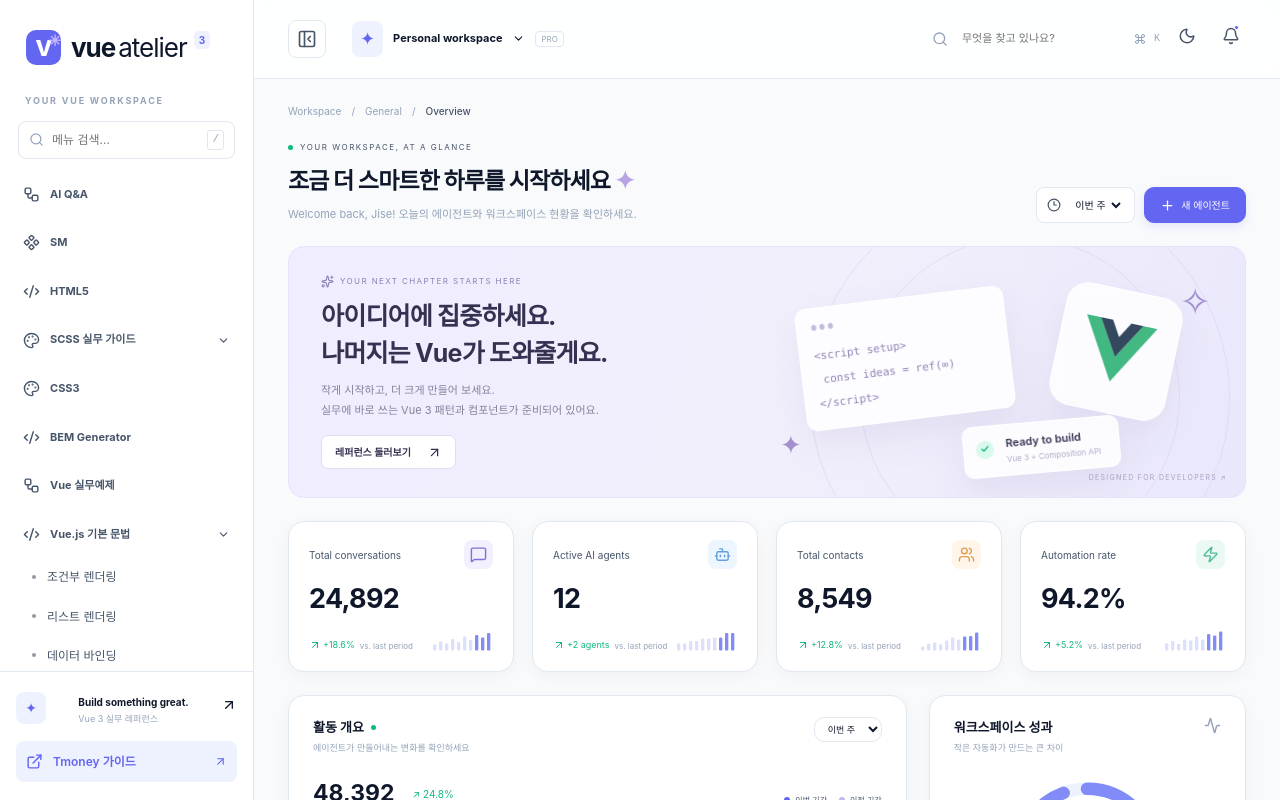
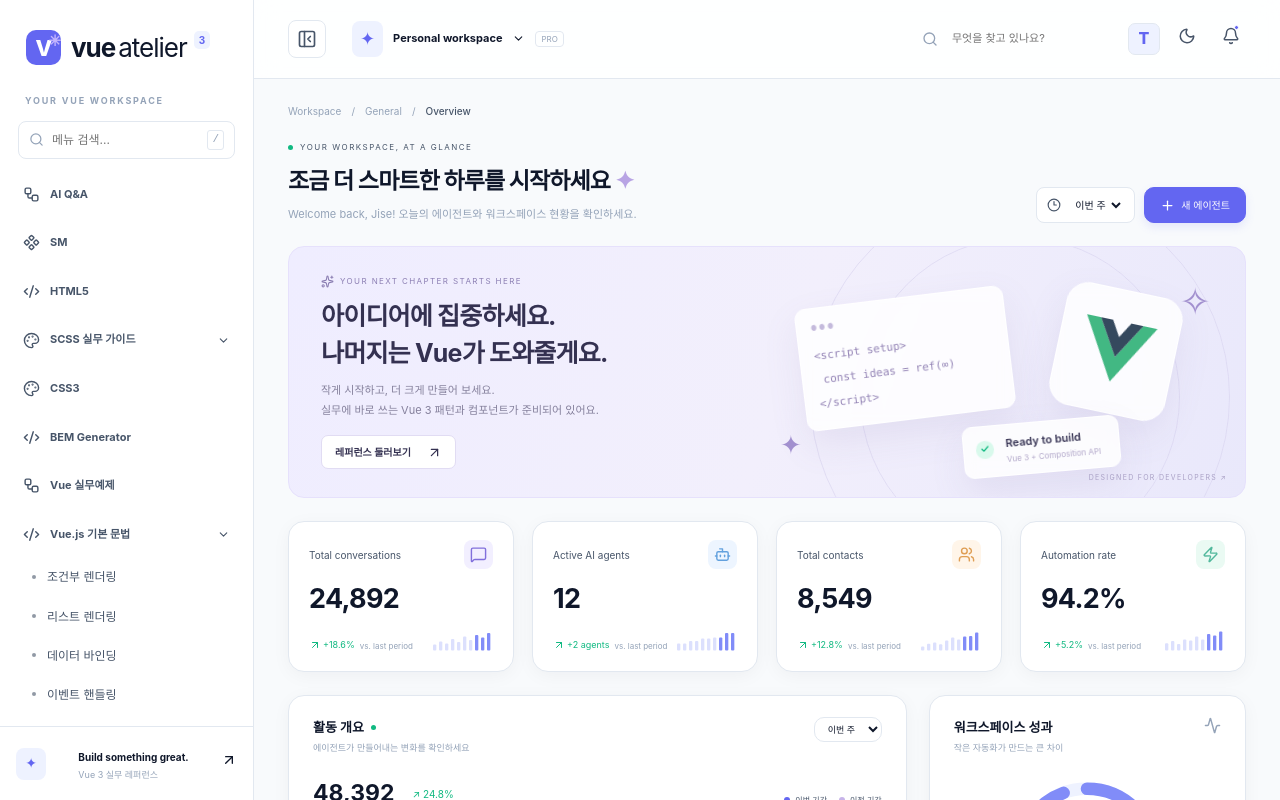
Before and after one commit to parkjise/tmoneygovue-prod, a Vue app: page /dashboard/default in a window 1280 px wide. Shown: the top 800 px of the page. Built offline with nearby package versions, Linux system fonts and the light colour scheme.

Commit message:
Move Tmoney guide into header T icon

```diff
--- a/src/components/layout/AppHeader.vue
+++ b/src/components/layout/AppHeader.vue
@@ -8,11 +8,10 @@ import {
   Menu,
   PanelLeftClose,
   PanelLeftOpen,
-  ChevronDown,
-  Command
+  ChevronDown
 } from 'lucide-vue-next';
 import { useTheme } from '@/composables/useTheme';
-import { menuItems } from '@/data/menuData';
+import { menuItems, tmoneyGuide } from '@/data/menuData';
 const props = defineProps({
   mobile: { type: Boolean, default: false },
   sidebarOpen: { type: Boolean, default: true }
@@ -63,8 +62,6 @@ const results = computed(() =>
       <label>
         <Search :size="16" />
         <input v-model="query" aria-label="페이지 빠른 검색" placeholder="무엇을 찾고 있나요?" />
-        <Command :size="12" />
-        <kbd>K</kbd>
       </label>
       <ul v-if="query">
         <li v-for="item in results" :key="item.path">
@@ -76,6 +73,16 @@ const results = computed(() =>
         <li v-if="!results.length">검색 결과 없음</li>
       </ul>
     </section>
+    <a
+      class="app-header__guide"
+      :href="tmoneyGuide.href"
+      target="_blank"
+      rel="noopener noreferrer"
+      :aria-label="tmoneyGuide.title + ' (새 창)'"
+      :title="tmoneyGuide.title + ' (새 창)'"
+    >
+      T
+    </a>
     <nav class="app-header__actions" aria-label="설정 및 바로가기">
       <button
         :aria-label="theme === 'light' ? '다크 모드로 전환' : '라이트 모드로 전환'"
@@ -151,9 +158,6 @@ const results = computed(() =>
       padding: 6px !important;
       width: 170px;
     }
-    kbd {
-      font-size: 10px;
-    }
     ul {
       @include card-surface;
       position: absolute;
@@ -174,6 +178,24 @@ const results = computed(() =>
       small {
         color: var(--caption);
       }
+    }
+  }
+  &__guide {
+    @include flex-center;
+    @include focus-ring;
+    flex-shrink: 0;
+    width: 32px;
+    height: 32px;
+    border: 1px solid var(--border);
+    border-radius: 7px;
+    background: var(--soft);
+    color: var(--primary);
+    font-size: 16px;
+    font-weight: 800;
+    text-decoration: none;
+    &:hover {
+      background: var(--primary);
+      color: #fff;
     }
   }
   &__actions {
@@ -228,6 +250,9 @@ const results = computed(() =>
     }
   }
   @include responsive(tablet) {
+    &__guide {
+      margin-left: auto;
+    }
     &__search {
       display: none;
     }
--- a/src/components/layout/AppSidebar.vue
+++ b/src/components/layout/AppSidebar.vue
@@ -12,10 +12,9 @@ import {
   LayoutDashboard,
   Component,
   Table2,
-  ExternalLink,
   ArrowUpRight
 } from 'lucide-vue-next';
-import { menuGroups, sidebarLinks } from '@/data/menuData';
+import { menuGroups } from '@/data/menuData';
 const props = defineProps({
   open: { type: Boolean, default: false },
   visible: { type: Boolean, default: true }
@@ -39,9 +38,6 @@ watch(
   { immediate: true }
 );
 const icons = { Layers, CodeXml, Workflow, LayoutDashboard, Component, Table2, Palette };
-const externalLinks = computed(() =>
-  sidebarLinks.filter((item) => item.title.toLowerCase().includes(query.value.toLowerCase()))
-);
 const groups = computed(() =>
   menuGroups
     .map((g) => ({
@@ -117,9 +113,7 @@ function toggle(title) {
           </li>
         </ul>
       </section>
-      <p v-if="!groups.length && !externalLinks.length" class="app-sidebar__empty">
-        검색 결과가 없습니다.
-      </p>
+      <p v-if="!groups.length" class="app-sidebar__empty">검색 결과가 없습니다.</p>
     </nav>
     <footer class="app-sidebar__footer">
       <div class="app-sidebar__footer-info">
@@ -132,20 +126,6 @@ function toggle(title) {
           <ArrowUpRight :size="16" />
         </RouterLink>
       </div>
-      <a
-        v-for="item in externalLinks"
-        :key="item.href"
-        :href="item.href"
-        class="app-sidebar__external"
-        target="_blank"
-        rel="noopener noreferrer"
-        :aria-label="item.title + ' (새 창)'"
-        @click="emit('close')"
-      >
-        <ExternalLink :size="17" />
-        <span>{{ item.title }}</span>
-        <ArrowUpRight :size="13" />
-      </a>
     </footer>
   </aside>
 </template>
@@ -327,24 +307,6 @@ function toggle(title) {
   &__footer-info {
     @include flex-between;
   }
-  &__external {
-    @include focus-ring;
-    display: flex;
-    align-items: center;
-    gap: 10px;
-    padding: 11px 10px;
-    font-size: 12px;
-    font-weight: 600;
-    border-radius: 8px;
-    color: var(--primary);
-    background: var(--soft);
-    span {
-      flex: 1;
-    }
-    &:hover {
-      background: var(--canvas);
-    }
-  }
   &__version {
     @include flex-center;
     background: var(--soft);
--- a/src/data/menuData.js
+++ b/src/data/menuData.js
@@ -1,9 +1,7 @@
-export const sidebarLinks = [
-  {
-    title: 'Tmoney 가이드',
-    href: 'https://parkjise.github.io/tmoneygopublish-spa-pub/#/tmoney/Spa/DET/DET003.vue'
-  }
-];
+export const tmoneyGuide = {
+  title: 'Tmoney 가이드',
+  href: 'https://parkjise.github.io/tmoneygopublish-spa-pub/#/tmoney/Spa/DET/DET003.vue'
+};
 
 export const menuGroups = [
   {
```
